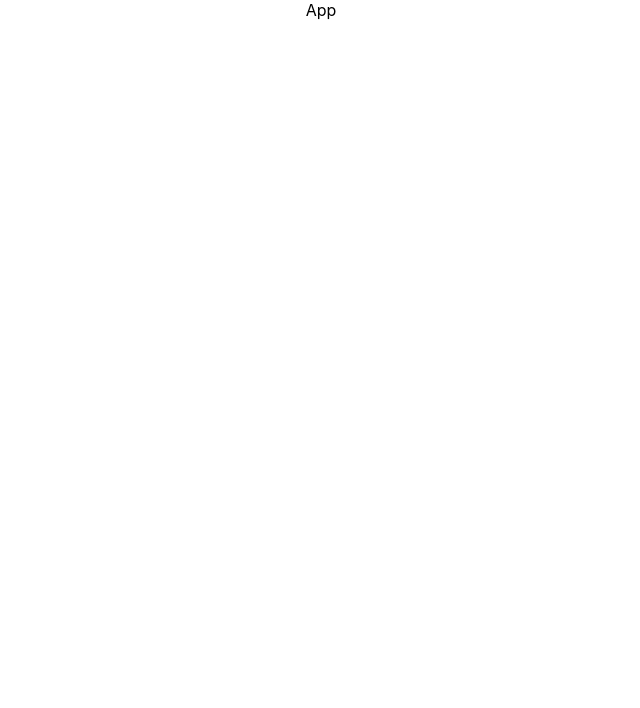
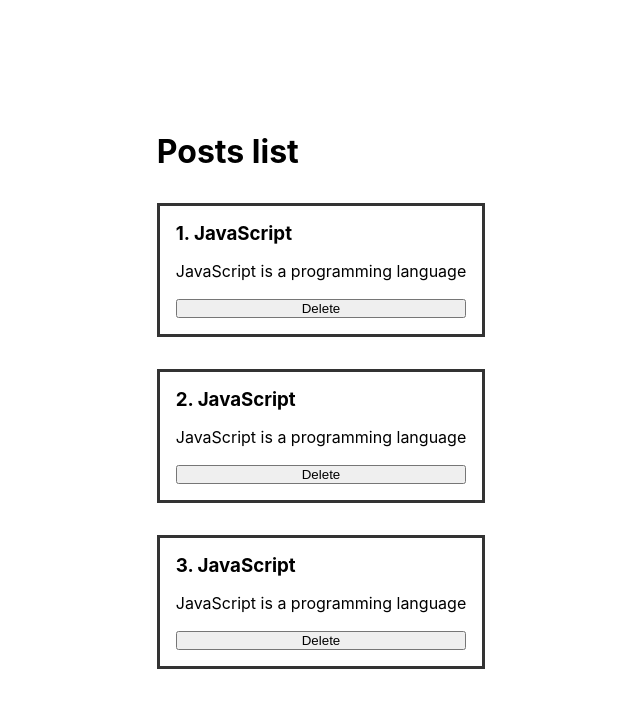
Before and after one commit to valerii-frontend/blog-app, a React (Create React App) app: page / in a window 1280 px wide. Shown: the top 708 px of the page, without its empty margins (319-959 px from the left). Built offline with nearby package versions, Linux system fonts and the light colour scheme.

Commit message:
add posts

```diff
--- a/src/App.css
+++ b/src/App.css
@@ -1,38 +1,12 @@
-.App {
-  text-align: center;
+* {
+	box-sizing: border-box;
+	margin: 0;
+	padding: 0;
 }
 
-.App-logo {
-  height: 40vmin;
-  pointer-events: none;
+#root {
+	display: flex;
+	justify-content: center;
+	align-items: center;
+	min-height: 100vh;
 }
-
-@media (prefers-reduced-motion: no-preference) {
-  .App-logo {
-    animation: App-logo-spin infinite 20s linear;
-  }
-}
-
-.App-header {
-  background-color: #282c34;
-  min-height: 100vh;
-  display: flex;
-  flex-direction: column;
-  align-items: center;
-  justify-content: center;
-  font-size: calc(10px + 2vmin);
-  color: white;
-}
-
-.App-link {
-  color: #61dafb;
-}
-
-@keyframes App-logo-spin {
-  from {
-    transform: rotate(0deg);
-  }
-  to {
-    transform: rotate(360deg);
-  }
-}
--- a/src/App.js
+++ b/src/App.js
@@ -1,7 +1,14 @@
+import { useState } from "react";
 import "./App.css";
 
+import PostList from "./components/PostList";
+
 function App() {
-	return <div className='App'>App</div>;
+	return (
+		<div className='App'>
+			<PostList />
+		</div>
+	);
 }
 
 export default App;
--- /dev/null
+++ b/src/components/PostItem.jsx
@@ -0,0 +1,18 @@
+import React from "react";
+import styles from "./PostItem.module.css";
+
+export default function PostItem({ post }) {
+	return (
+		<div className={styles.post}>
+			<div className={styles.post__content}>
+				<h3>
+					{post.id}. {post.title}
+				</h3>
+				<p>{post.body}</p>
+				<div className={styles.post__btns}>
+					<button>Delete</button>
+				</div>
+			</div>
+		</div>
+	);
+}
--- /dev/null
+++ b/src/components/PostItem.module.css
@@ -0,0 +1,16 @@
+.post {
+	display: flex;
+	border: 3px solid #333;
+	padding: 1rem;
+	margin-top: 2rem;
+}
+.post__content {
+	display: flex;
+	flex-direction: column;
+}
+.post__content p {
+	margin: 1rem 0;
+}
+.post__btns button {
+	width: 100%;
+}
--- /dev/null
+++ b/src/components/PostList.jsx
@@ -0,0 +1,18 @@
+import React, { useState } from "react";
+import PostItem from "./PostItem";
+
+export default function PostList() {
+	const [posts, setPosts] = useState([
+		{ id: 1, title: "JavaScript", body: "JavaScript is a programming language" },
+		{ id: 2, title: "JavaScript", body: "JavaScript is a programming language" },
+		{ id: 3, title: "JavaScript", body: "JavaScript is a programming language" },
+	]);
+	return (
+		<>
+			<h1>Posts list</h1>
+			{posts.map((post) => (
+				<PostItem post={post} key={post.id} />
+			))}
+		</>
+	);
+}
```
Also changed, not shown: src/components/Counter.jsx (added, +13 -0 lines).
